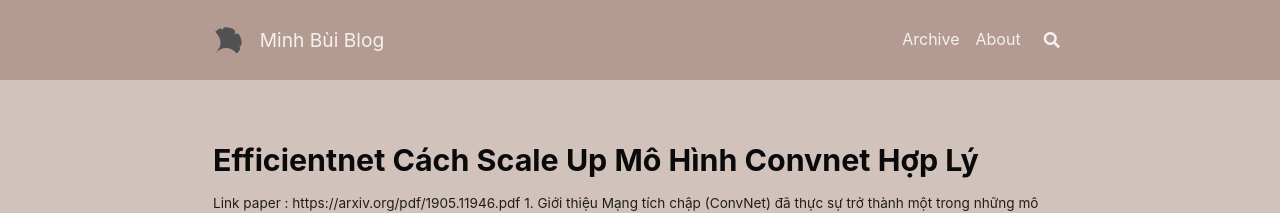
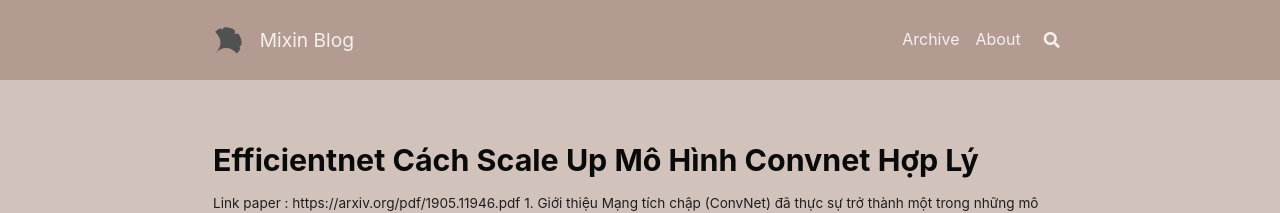
Before and after one commit to anonymousz97/anonymousz97.github.io, a Jekyll site: the page built from index.html, in a window 1280 px wide. Shown: the top 213 px of the page. Built offline with Jekyll 4.4.1, drawn with Linux system fonts in a browser that asks for light colours; nearby versions of some CDN libraries; formulas are drawn with MathJax 3; the list of posts is cut into pages by our own code; comment, search, counter and statistics services are not loaded; some of the changed text lies outside the part shown.

Commit message:
Update _config.yml
Update remove theme : Error: The jekyll-text-theme theme could not be found.
The new version not required it

```diff
--- a/_config.yml
+++ b/_config.yml
@@ -20,10 +20,10 @@ text_skin: "chocolate" # "default" (default), "dark", "forest", "ocean", "chocol
 highlight_theme: "tomorrow-night-bright" # "default" (default), "tomorrow", "tomorrow-night", "tomorrow-night-eighties", "tomorrow-night-blue", "tomorrow-night-bright"
 url     : "https://buiminhptit.github.io"
 baseurl : '/'
-title   : "Minh Bùi Blog"
-theme: jekyll-text-theme
+title   : "Mixin Blog"
+# theme: jekyll-text-theme
 description: > # this means to ignore newlines until "Language & timezone"
-  "Minh Bùi Blog"
+  "Mixin Blog"
 
 
 ## => Language and Timezone
```
